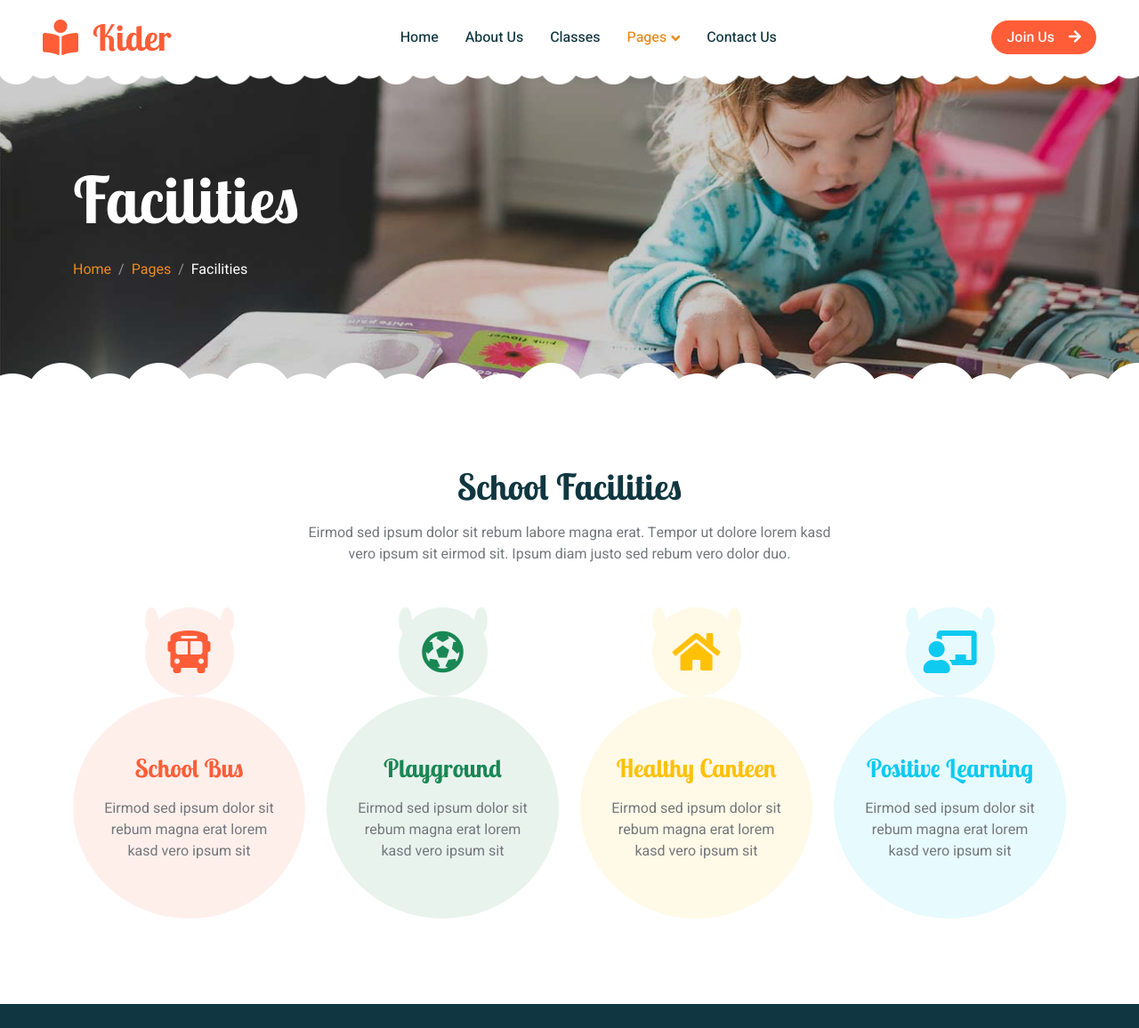
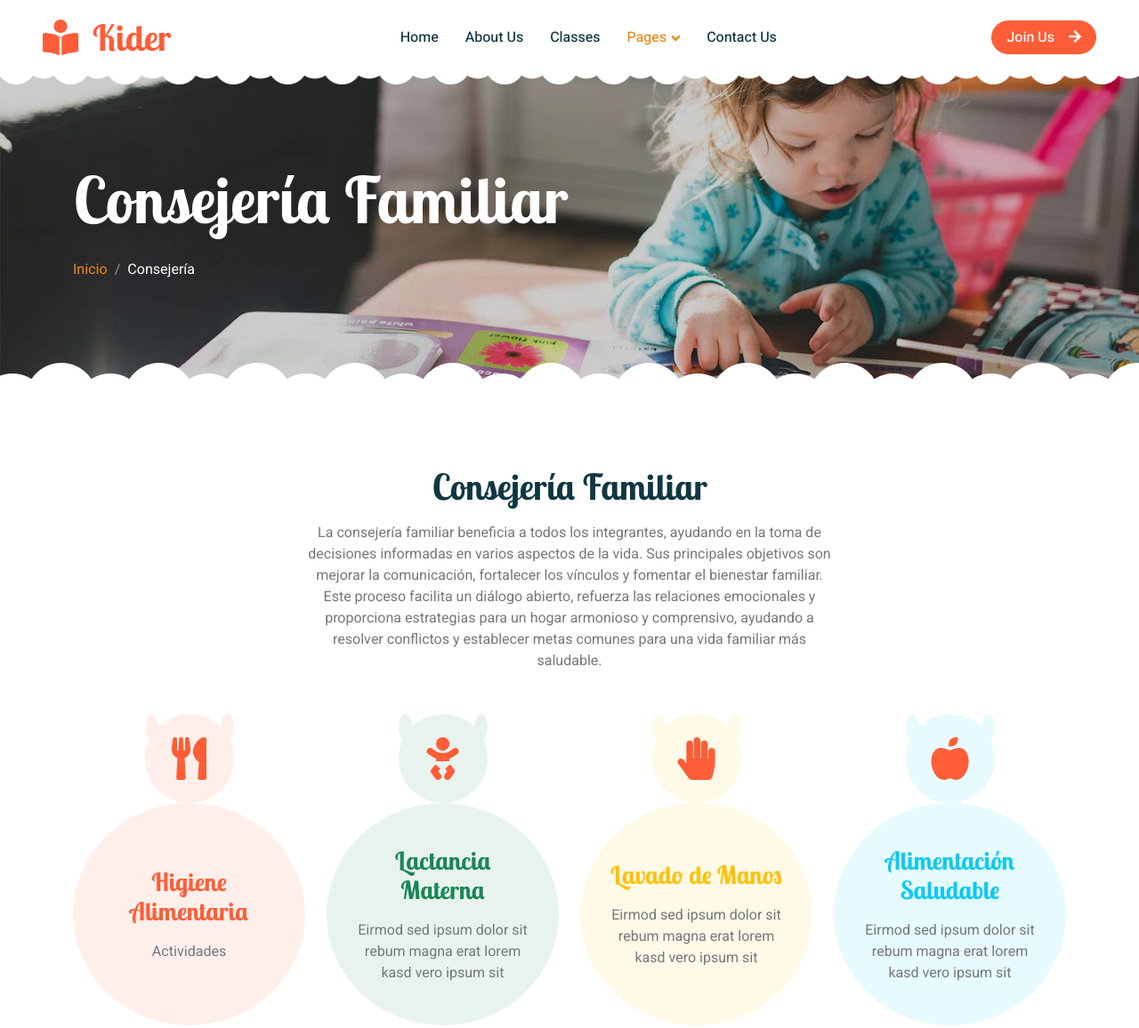
Before and after one commit to chente09/pag-vinculacion, a plain HTML site: page facility.html in a window 1280 px wide. Shown: the top 1156 px of the page at 89% size. Drawn offline with nearby package versions, Linux system fonts and the light colour scheme.

Commit message:
Consejeria Familiar

```diff
--- a/facility.html
+++ b/facility.html
@@ -3,7 +3,7 @@
 
 <head>
     <meta charset="utf-8">
-    <title>Kider - Preschool Website Template</title>
+    <title>Consejería Familiar</title>
     <meta content="width=device-width, initial-scale=1.0" name="viewport">
     <meta content="" name="keywords">
     <meta content="" name="description">
@@ -77,12 +77,11 @@
         <!-- Page Header End -->
         <div class="container-xxl py-5 page-header position-relative mb-5">
             <div class="container py-5">
-                <h1 class="display-2 text-white animated slideInDown mb-4">Facilities</h1>
+                <h1 class="display-2 text-white animated slideInDown mb-4">Consejería Familiar</h1>
                 <nav aria-label="breadcrumb animated slideInDown">
                     <ol class="breadcrumb">
-                        <li class="breadcrumb-item"><a href="#">Home</a></li>
-                        <li class="breadcrumb-item"><a href="#">Pages</a></li>
-                        <li class="breadcrumb-item text-white active" aria-current="page">Facilities</li>
+                        <li class="breadcrumb-item"><a href="#">Inicio</a></li>
+                        <li class="breadcrumb-item text-white active" aria-current="page">Consejería</li>
                     </ol>
                 </nav>
             </div>
@@ -94,20 +93,24 @@
         <div class="container-xxl py-5">
             <div class="container">
                 <div class="text-center mx-auto mb-5 wow fadeInUp" data-wow-delay="0.1s" style="max-width: 600px;">
-                    <h1 class="mb-3">School Facilities</h1>
-                    <p>Eirmod sed ipsum dolor sit rebum labore magna erat. Tempor ut dolore lorem kasd vero ipsum sit eirmod sit. Ipsum diam justo sed rebum vero dolor duo.</p>
+                    <h1 class="mb-3">Consejería Familiar</h1>
+                    <p>La consejería familiar beneficia a todos los integrantes, ayudando en la toma de decisiones
+                        informadas en varios aspectos de la vida. Sus principales objetivos son mejorar la comunicación,
+                        fortalecer los vínculos y fomentar el bienestar familiar. Este proceso facilita un diálogo abierto,
+                        refuerza las relaciones emocionales y proporciona estrategias para un hogar armonioso y comprensivo,
+                        ayudando a resolver conflictos y establecer metas comunes para una vida familiar más saludable.</p>
                 </div>
                 <div class="row g-4">
                     <div class="col-lg-3 col-sm-6 wow fadeInUp" data-wow-delay="0.1s">
                         <div class="facility-item">
                             <div class="facility-icon bg-primary">
                                 <span class="bg-primary"></span>
-                                <i class="fa fa-bus-alt fa-3x text-primary"></i>
+                                <i class="fa fa-utensils fa-3x text-primary"></i>
                                 <span class="bg-primary"></span>
                             </div>
                             <div class="facility-text bg-primary">
-                                <h3 class="text-primary mb-3">School Bus</h3>
-                                <p class="mb-0">Eirmod sed ipsum dolor sit rebum magna erat lorem kasd vero ipsum sit</p>
+                                <h3 class="text-primary mb-3">Higiene Alimentaria</h3>
+                                <p class="mb-0">Actividades</p>
                             </div>
                         </div>
                     </div>
@@ -115,11 +118,12 @@
                         <div class="facility-item">
                             <div class="facility-icon bg-success">
                                 <span class="bg-success"></span>
-                                <i class="fa fa-futbol fa-3x text-success"></i>
+                                <i class="fas fa-baby fa-3x text-primary"></i>
+
                                 <span class="bg-success"></span>
                             </div>
                             <div class="facility-text bg-success">
-                                <h3 class="text-success mb-3">Playground</h3>
+                                <h3 class="text-success mb-3">Lactancia Materna</h3>
                                 <p class="mb-0">Eirmod sed ipsum dolor sit rebum magna erat lorem kasd vero ipsum sit</p>
                             </div>
                         </div>
@@ -128,11 +132,12 @@
                         <div class="facility-item">
                             <div class="facility-icon bg-warning">
                                 <span class="bg-warning"></span>
-                                <i class="fa fa-home fa-3x text-warning"></i>
+                                <i class="fas fa-hand-paper fa-3x text-primary"></i>
+
                                 <span class="bg-warning"></span>
                             </div>
                             <div class="facility-text bg-warning">
-                                <h3 class="text-warning mb-3">Healthy Canteen</h3>
+                                <h3 class="text-warning mb-3">Lavado de Manos</h3>
                                 <p class="mb-0">Eirmod sed ipsum dolor sit rebum magna erat lorem kasd vero ipsum sit</p>
                             </div>
                         </div>
@@ -141,11 +146,13 @@
                         <div class="facility-item">
                             <div class="facility-icon bg-info">
                                 <span class="bg-info"></span>
-                                <i class="fa fa-chalkboard-teacher fa-3x text-info"></i>
+                                <i class="fas fa-apple-alt fa-3x text-primary"></i>
+
+
                                 <span class="bg-info"></span>
                             </div>
                             <div class="facility-text bg-info">
-                                <h3 class="text-info mb-3">Positive Learning</h3>
+                                <h3 class="text-info mb-3">Alimentación Saludable</h3>
                                 <p class="mb-0">Eirmod sed ipsum dolor sit rebum magna erat lorem kasd vero ipsum sit</p>
                             </div>
                         </div>
```
